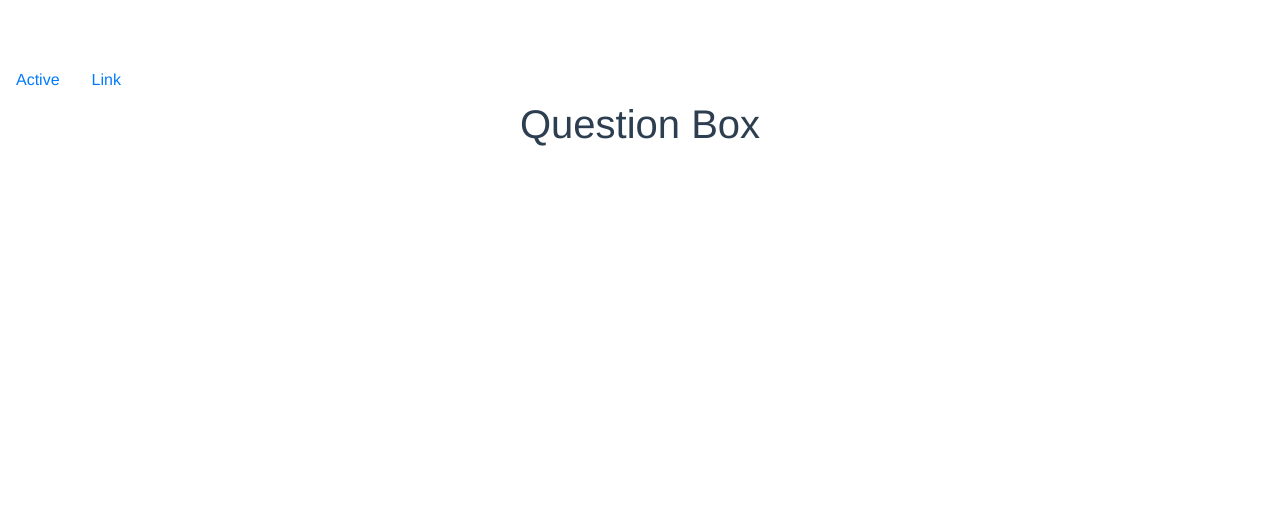
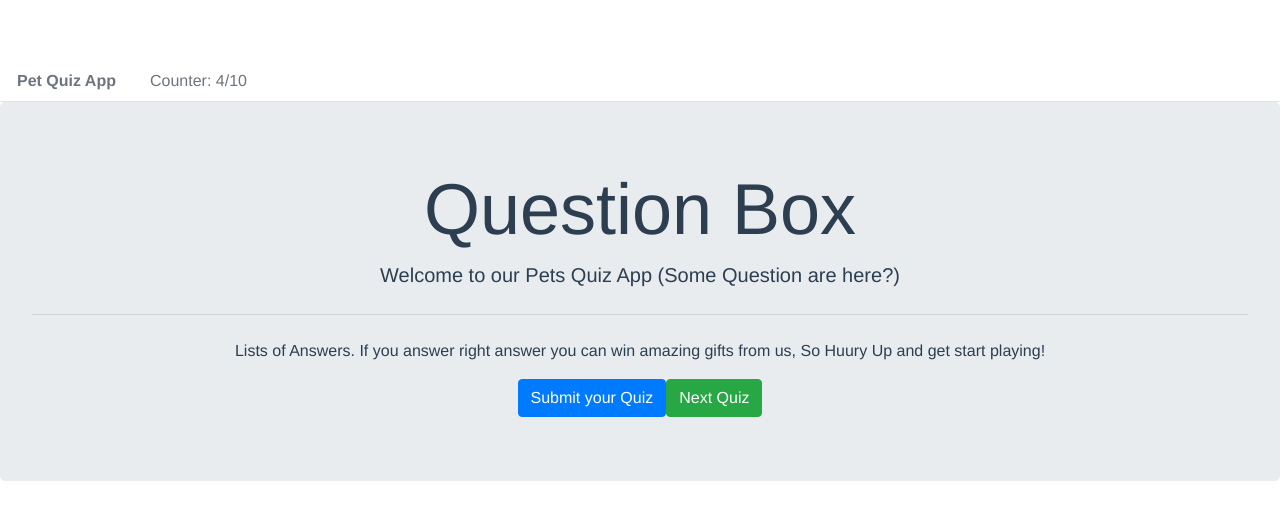
Before and after one commit to codershona/vue-app, a Vue app: page / in a window 1280 px wide. Shown: the top 520 px of the page. Built offline with nearby package versions, Linux system fonts and the light colour scheme.

Commit message:
jumborton bootstrap added

```diff
--- a/src/components/Header.vue
+++ b/src/components/Header.vue
@@ -1,10 +1,10 @@
 <template>
 
   <div>
-  <b-nav>
+  <b-nav tabs>
 
-    <b-nav-item active>Active</b-nav-item>
-    <b-nav-item>Link</b-nav-item>
+    <b-nav-item disabled><b>Pet Quiz App</b></b-nav-item>
+    <b-nav-item disabled>Counter: 4/10</b-nav-item>
 
   </b-nav>
 </div>
--- a/src/components/QuestionBox.vue
+++ b/src/components/QuestionBox.vue
@@ -1,6 +1,23 @@
 <template>
 
-  <h1>Question Box</h1>
+  <div class="question-box-container">
+  <b-jumbotron>
+    <template v-slot:header>Question Box</template>
+
+    <template v-slot:lead>
+      Welcome to our Pets Quiz App (Some Question are here?)
+    </template>
+
+    <hr class="my-4">
+
+    <p>
+      Lists of Answers. If you answer right answer you can win amazing gifts from us, So Huury Up and get start playing!
+    </p>
+
+    <b-button variant="primary" href="#">Submit your Quiz</b-button>
+    <b-button variant="success" href="#">Next Quiz</b-button>
+  </b-jumbotron>
+</div>
 
 
 
```
